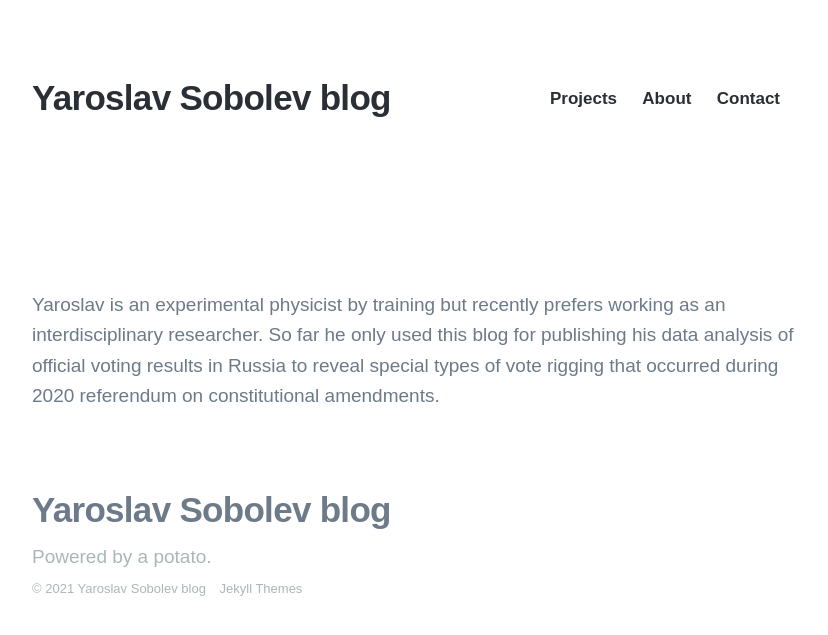
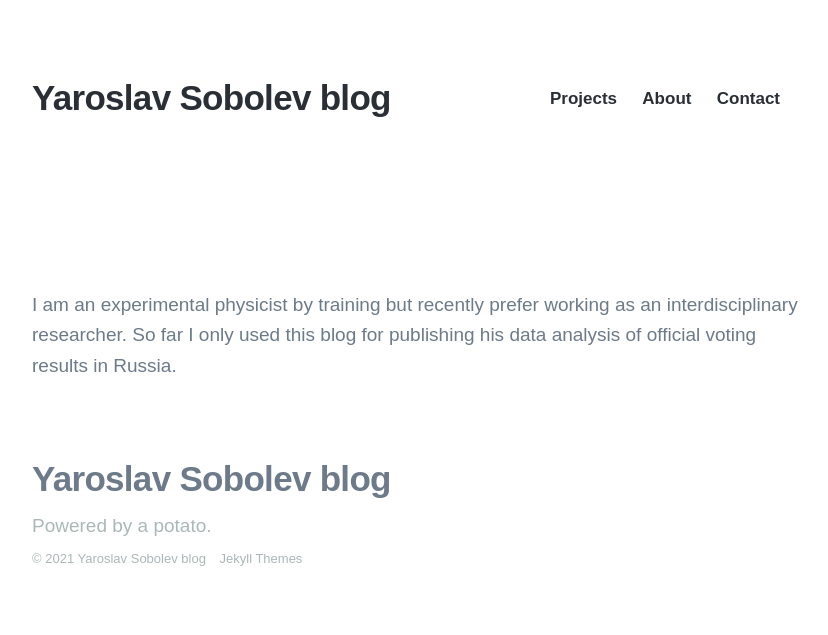
Before and after one commit to yaroslavsobolev/pages, a Jekyll site: the page built from _pages/about.md, in a window 1280 px wide. Shown: the top 635 px of the page, without its empty margins (224-1052 px from the left). Built offline with Jekyll 4.4.1, drawn with Linux system fonts in a browser that asks for light colours; nearby versions of some CDN libraries; some web fonts are replaced.

Commit message:
change "about" page

```diff
--- a/_pages/about.md
+++ b/_pages/about.md
@@ -5,8 +5,6 @@ description: -
 featured_image: /images/demo/demo-landscape.jpg
 ---
 
-Yaroslav is an experimental physicist by training but recently prefers working
-as an interdisciplinary researcher. So far he only used this blog for
-publishing his data analysis of official voting results in Russia
-to reveal special types of vote rigging that occurred during 2020 referendum on
-constitutional amendments.
+I am an experimental physicist by training but recently prefer working
+as an interdisciplinary researcher. So far I only used this blog for
+publishing his data analysis of official voting results in Russia.
```
